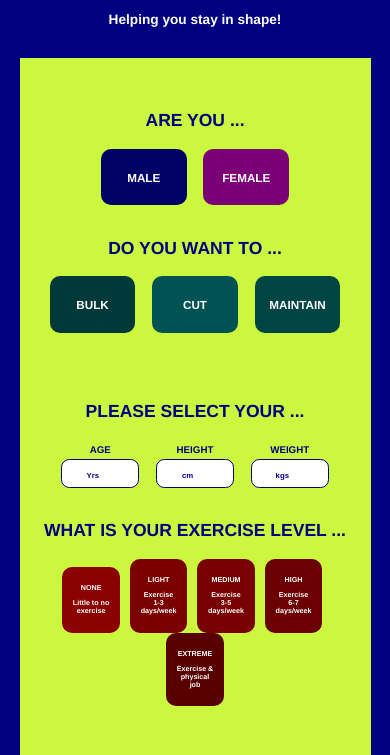
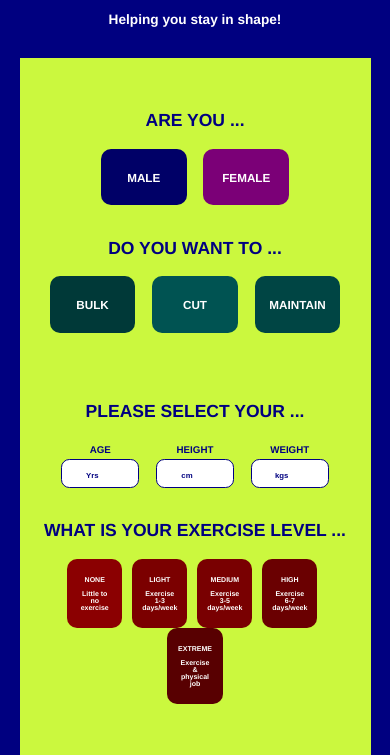
Before and after one commit to rchrdmess/MS2_macroBLASTER, a plain HTML site: page index.htm in a window 390 px wide. Shown: the part 87-842 px from the top of the page. Drawn offline with Linux system fonts and the light colour scheme.

Commit message:
Add files via upload
Updates to hone activity level buttons.

```diff
--- a/assets/stylesheets/styles.css
+++ b/assets/stylesheets/styles.css
@@ -99,7 +99,7 @@ a span {
 
 .activity_button {
   display: inline-block;
-  width: 14.77vw;
+  width: 14.15vw;
   border-radius: 0.625em;
   cursor: pointer;
   padding: 0.625em;
@@ -125,7 +125,7 @@ a span {
 
 .activity_button p {
   color: white;
-  font-size: 1.84vw;
+  font-size: 1.8vw;
   text-align: center;
   font-weight: bold;
   padding: 0;
@@ -576,14 +576,14 @@ input[type=submit]:hover {
   padding-left: 38%;
 }
 ::placeholder {
-  padding-left: 25%;
+  padding-left: 23%;
 }
 
 :-ms-input-placeholder {
-  padding-left: 25%;
+  padding-left: 23%;
 }
 
 ::-ms-input-placeholder {
-  padding-left: 25%;
+  padding-left: 23%;
 }
 }
```
